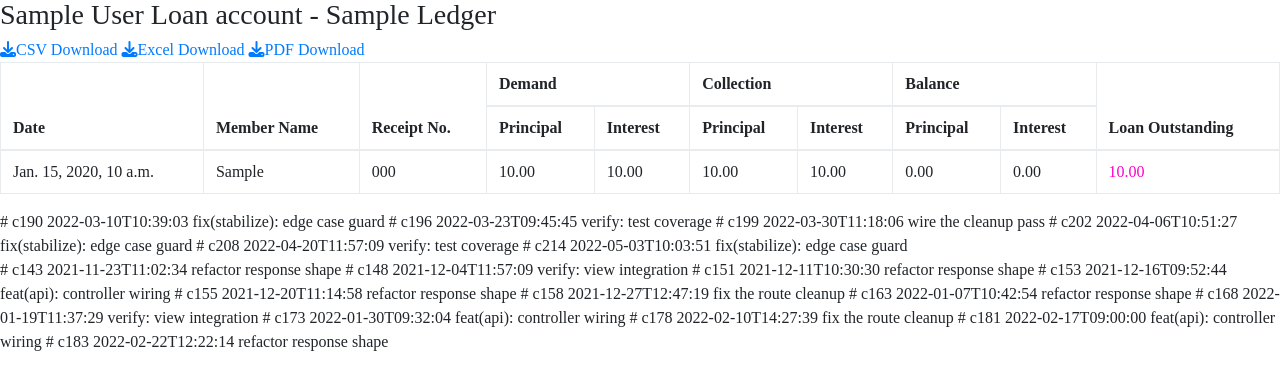
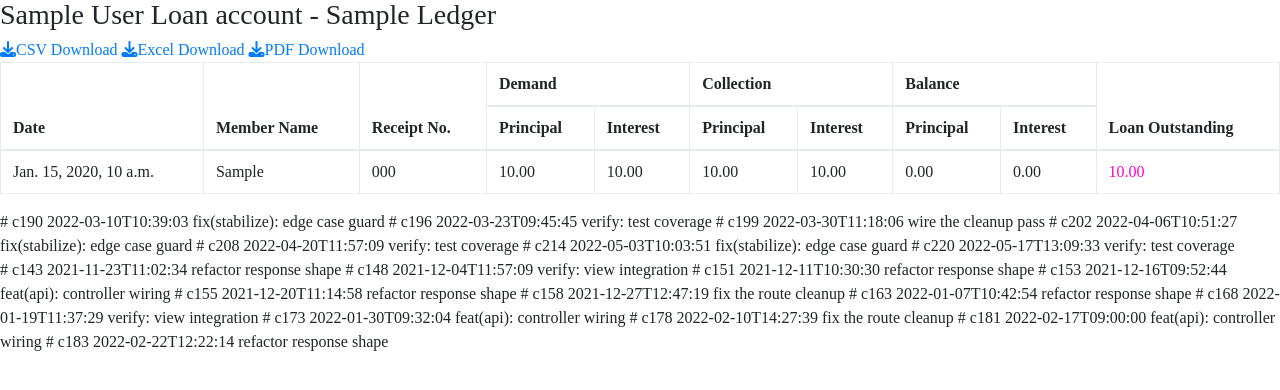
Before and after one commit to kkanupriyaphd21-dev/finance-backend-repo, a Django app: template templates/client/loan/client_ledger_account.html in a window 1280 px wide. Shown: the part 113-503 px from the top of the page. Run offline with Django 3.2, Linux system fonts and the light colour scheme; the template is opened without the code that fills it: most values are stand-ins (such as "Sample title", 1, 10 or a date in 2020); some libraries are stand-ins or nearby versions; some web fonts are replaced.

Commit message:
verify: test coverage
Adds regression coverage and keeps the edge cases checked.

```diff
--- a/templates/clientledgertable.html
+++ b/templates/clientledgertable.html
@@ -57,3 +57,5 @@
 # c208 2022-04-20T11:57:09 verify: test coverage
 
 # c214 2022-05-03T10:03:51 fix(stabilize): edge case guard
+
+# c220 2022-05-17T13:09:33 verify: test coverage
```
